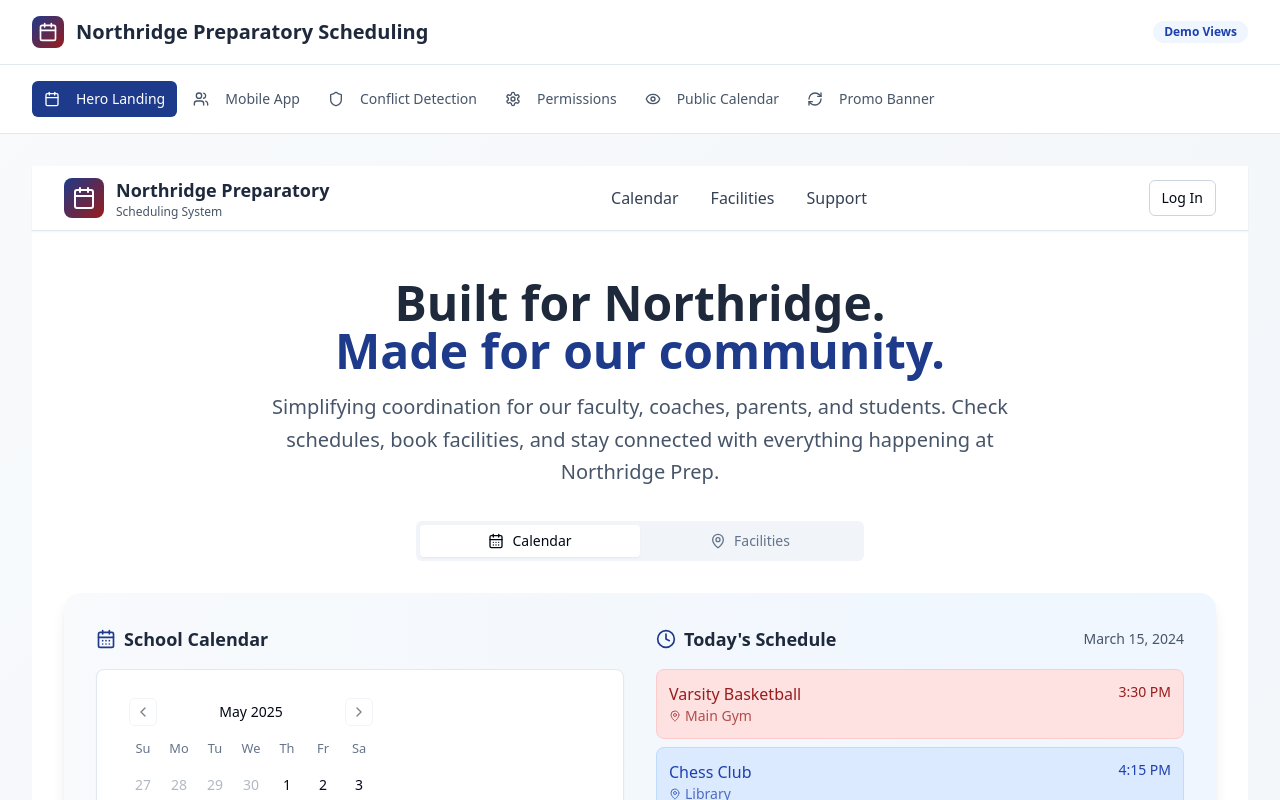
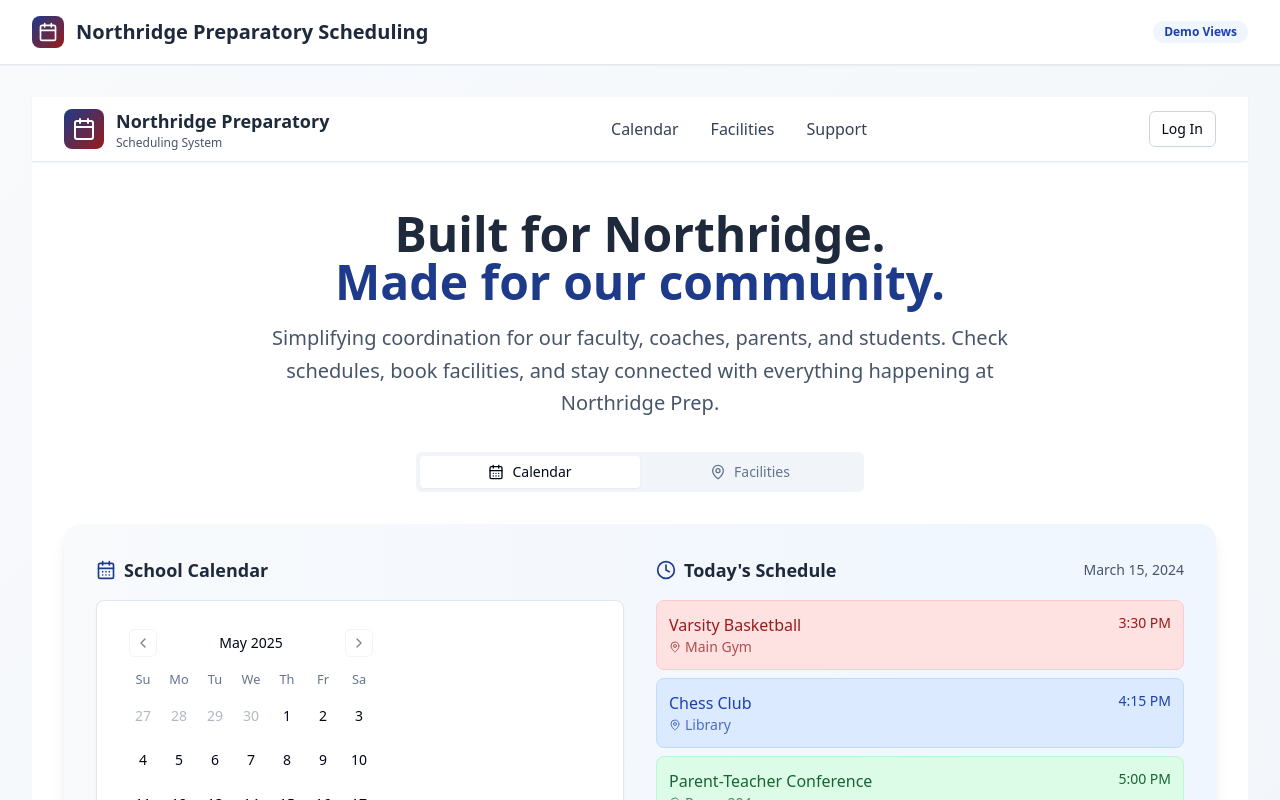
Before and after one commit to hamza-coaldev/northridge-prep-schedule-sync, a React (Vite) app: page / in a window 1280 px wide. Shown: the top 800 px of the page. Built offline with nearby package versions, Linux system fonts and the light colour scheme.

Commit message:
Remove secondary menu bar and move login button
Removed the secondary menu bar and integrated the login button into the primary navigation bar.

```diff
--- a/src/components/HeroSection.tsx
+++ b/src/components/HeroSection.tsx
@@ -1,4 +1,3 @@
-
 import { Calendar, MapPin, Users, Clock, Menu, CalendarDays } from 'lucide-react';
 import { Button } from '@/components/ui/button';
 import { Card, CardContent, CardDescription, CardHeader, CardTitle } from '@/components/ui/card';
@@ -58,7 +57,7 @@ const HeroSection = () => {
             </nav>
 
             <div className="flex items-center space-x-4">
-              <Button variant="outline" size="sm" className="hidden md:inline-flex border-slate-300">
+              <Button variant="outline" size="sm" className="border-slate-300">
                 Log In
               </Button>
               <Button size="sm" className="md:hidden">
--- a/src/pages/Index.tsx
+++ b/src/pages/Index.tsx
@@ -1,8 +1,6 @@
 
 import { useState } from 'react';
-import { Calendar, Users, Settings, Shield, Eye, RefreshCw } from 'lucide-react';
-import { Button } from '@/components/ui/button';
-import { Card, CardContent, CardDescription, CardHeader, CardTitle } from '@/components/ui/card';
+import { Calendar } from 'lucide-react';
 import { Badge } from '@/components/ui/badge';
 import HeroSection from '@/components/HeroSection';
 import MobilePreview from '@/components/MobilePreview';
@@ -13,15 +11,6 @@ import PromoBanner from '@/components/PromoBanner';
 
 const Index = () => {
   const [activeView, setActiveView] = useState('hero');
-
-  const views = [
-    { id: 'hero', name: 'Hero Landing', icon: Calendar },
-    { id: 'mobile', name: 'Mobile App', icon: Users },
-    { id: 'conflict', name: 'Conflict Detection', icon: Shield },
-    { id: 'permissions', name: 'Permissions', icon: Settings },
-    { id: 'public', name: 'Public Calendar', icon: Eye },
-    { id: 'promo', name: 'Promo Banner', icon: RefreshCw },
-  ];
 
   const renderView = () => {
     switch (activeView) {
@@ -59,33 +48,6 @@ const Index = () => {
         </div>
       </nav>
 
-      {/* View Selector */}
-      <div className="bg-white border-b">
-        <div className="max-w-7xl mx-auto px-4 sm:px-6 lg:px-8">
-          <div className="flex space-x-1 py-4 overflow-x-auto">
-            {views.map((view) => {
-              const Icon = view.icon;
-              return (
-                <Button
-                  key={view.id}
-                  variant={activeView === view.id ? "default" : "ghost"}
-                  size="sm"
-                  onClick={() => setActiveView(view.id)}
-                  className={`flex items-center space-x-2 whitespace-nowrap ${
-                    activeView === view.id
-                      ? 'bg-blue-900 text-white hover:bg-blue-800'
-                      : 'text-slate-600 hover:text-slate-800'
-                  }`}
-                >
-                  <Icon className="w-4 h-4" />
-                  <span>{view.name}</span>
-                </Button>
-              );
-            })}
-          </div>
-        </div>
-      </div>
-
       {/* Main Content */}
       <main className="max-w-7xl mx-auto px-4 sm:px-6 lg:px-8 py-8">
         {renderView()}
```
